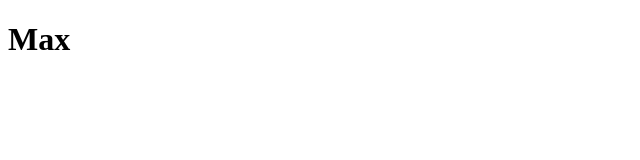
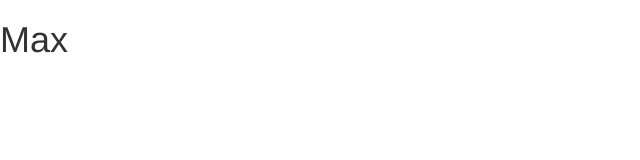
Before and after one commit to mpm1900/dev, a plain HTML site: page index.html in a window 1280 px wide. Shown: the full height of the page, 0-640 px from the left. Drawn offline with nearby package versions, Linux system fonts and the light colour scheme.

Commit message:
Commit 2
Added bootstrap

```diff
--- a/index.html
+++ b/index.html
@@ -2,6 +2,8 @@
 <html>
 <head>
   <title>MY SITE</title>
+
+  <link rel="stylesheet" href="https://maxcdn.bootstrapcdn.com/bootstrap/3.3.5/css/bootstrap.min.css" />
 </head>
 <body>
   <h1>Max</h1>
```
